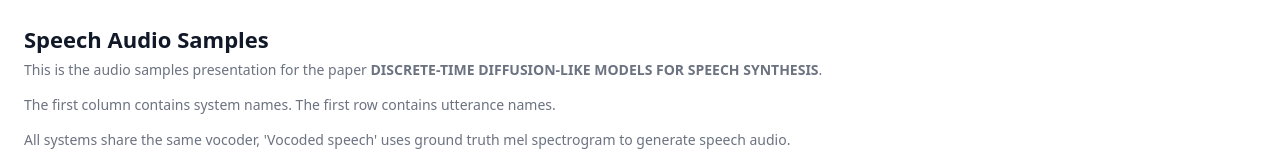
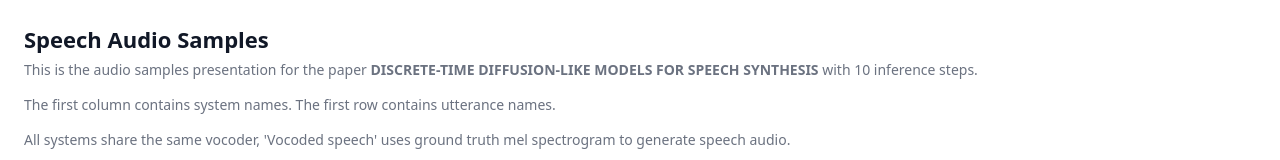
Before and after one commit to tanxz777/Speech_Samples, a plain HTML site: page index.html in a window 1280 px wide. Shown: the top 160 px of the page. Drawn offline with Linux system fonts and the light colour scheme.

Commit message:
Update description in index.html

```diff
--- a/index.html
+++ b/index.html
@@ -55,7 +55,7 @@
 <body>
 <div class="wrap">
   <h1>Speech Audio Samples</h1>
-  <p>This is the audio samples presentation for the paper <strong>DISCRETE-TIME DIFFUSION-LIKE MODELS FOR SPEECH SYNTHESIS</strong>.</p>
+  <p>This is the audio samples presentation for the paper <strong>DISCRETE-TIME DIFFUSION-LIKE MODELS FOR SPEECH SYNTHESIS</strong> with 10 inference steps.</p>
   <p>The first column contains system names. The first row contains utterance names.</p>
   <p>All systems share the same vocoder, 'Vocoded speech' uses ground truth mel spectrogram to generate speech audio. </p>
   <!-- Transcription + seek bar -->
```
